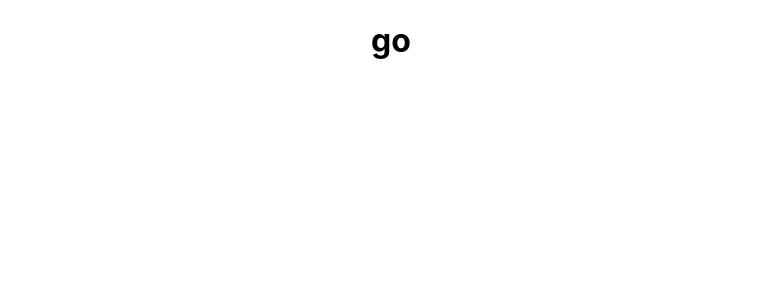
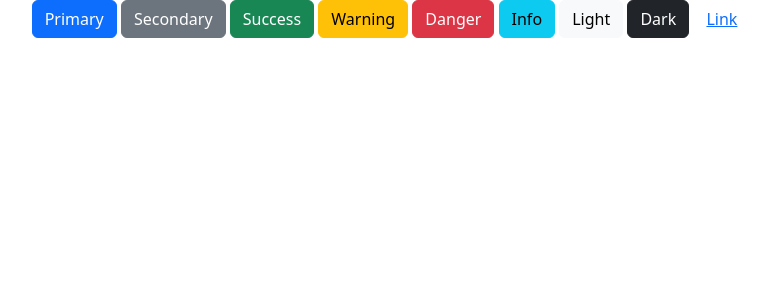
Before and after one commit to A01TH/graduation-project, a React (Create React App) app: page / in a window 1280 px wide. Shown: the top 300 px of the page, without its empty margins (249-1017 px from the left). Built offline with nearby package versions, Linux system fonts and the light colour scheme.

Commit message:
add bootstrap to index.js

```diff
--- a/src/App.js
+++ b/src/App.js
@@ -1,9 +1,19 @@
 import "./App.css";
-
+import Button from 'react-bootstrap/Button';
 function App() {
   return (
     <div className="App">
-      <h1>go</h1>
+      <>
+        <Button variant="primary">Primary</Button>{" "}
+        <Button variant="secondary">Secondary</Button>{" "}
+        <Button variant="success">Success</Button>{" "}
+        <Button variant="warning">Warning</Button>{" "}
+        <Button variant="danger">Danger</Button>{" "}
+        <Button variant="info">Info</Button>{" "}
+        <Button variant="light">Light</Button>{" "}
+        <Button variant="dark">Dark</Button>{" "}
+        <Button variant="link">Link</Button>
+      </>
     </div>
   );
 }
```
Also changed, not shown: src/index.js (+7 -6 lines).
